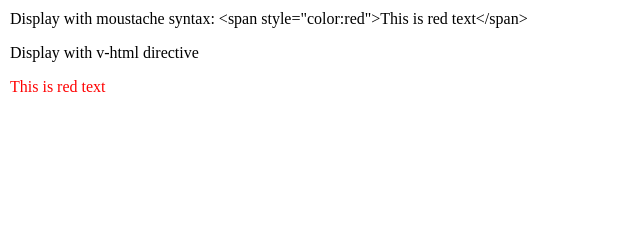
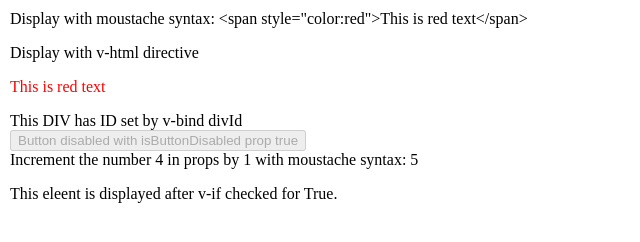
Before and after one commit to shankarps/VueJSPractice, a plain HTML site: page template-syntax/index.html in a window 1280 px wide. Shown: the whole page, without its empty margins (0-640 px from the left). Drawn offline with nearby package versions, Linux system fonts and the light colour scheme.

Commit message:
added practice code to template-syntax

```diff
--- a/template-syntax/index.html
+++ b/template-syntax/index.html
@@ -9,6 +9,10 @@
             <!-- Declaratively render this data -->
             Display with moustache syntax: {{ html }}
             <p>Display with v-html directive <div v-html="html"></div></p>
+            <div v-bind:id="customId">This DIV has ID set by v-bind {{customId}}</div>
+            <button v-bind:disabled="isButtonDisabled">Button disabled with isButtonDisabled prop  {{isButtonDisabled}}</button>
+            <div>Increment the number {{number }} in props by 1 with moustache syntax: {{ number + 1 }}</div>
+            <p v-if="display">This eleent is displayed after v-if checked for True.</p>
         </div>
 
         <script src="index.js"></script>
--- a/template-syntax/index.js
+++ b/template-syntax/index.js
@@ -1,6 +1,12 @@
+var obj={
+    html:'<span style="color:red">This is red text</span>',
+    customId:'divId',
+    isButtonDisabled:true,
+    number:4,
+    display:true
+};
+
 var app1 = new Vue({
     el:"#app-1",
-    data:{
-        html:'<span style="color:red">This is red text</span>'
-    },
+    data:obj,
 });
```
Also changed, not shown: 1 other file.
